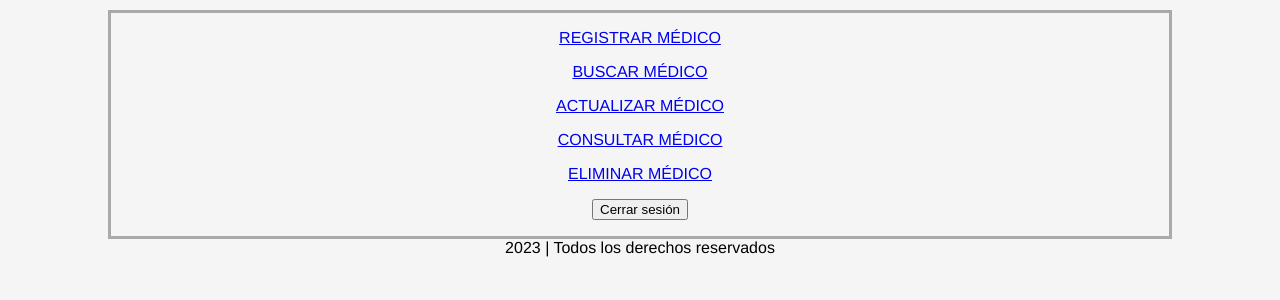
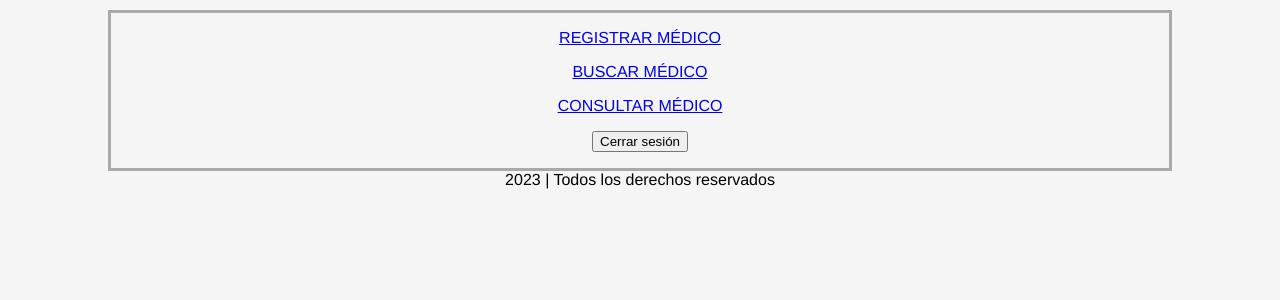
Before and after one commit to monserratvargass/SM-S182, a Flask app: page /menu_admin in a window 1280 px wide. Shown: the part 125-425 px from the top of the page. Run offline with Flask 3, Linux system fonts and the light colour scheme; some libraries are stand-ins or nearby versions.

Commit message:
vista de admin

```diff
--- a/Examen 3erPacial/templates/menu_admin.html
+++ b/Examen 3erPacial/templates/menu_admin.html
@@ -16,11 +16,7 @@
     <p></p>
     <a href="buscarMedico" class="button2">BUSCAR MÉDICO</a>
     <p></p>
-    <a href="actualizarMedico" class="button2">ACTUALIZAR MÉDICO</a>
-    <p></p>
     <a href="consultarMedico" class="button2">CONSULTAR MÉDICO</a>
-    <p></p>
-    <a href="eliminarMedico" class="button2">ELIMINAR MÉDICO</a>
     <p></p>
     <p></p>
     <a href=/ingresar><button type="button"> Cerrar sesión </button></a>
```
